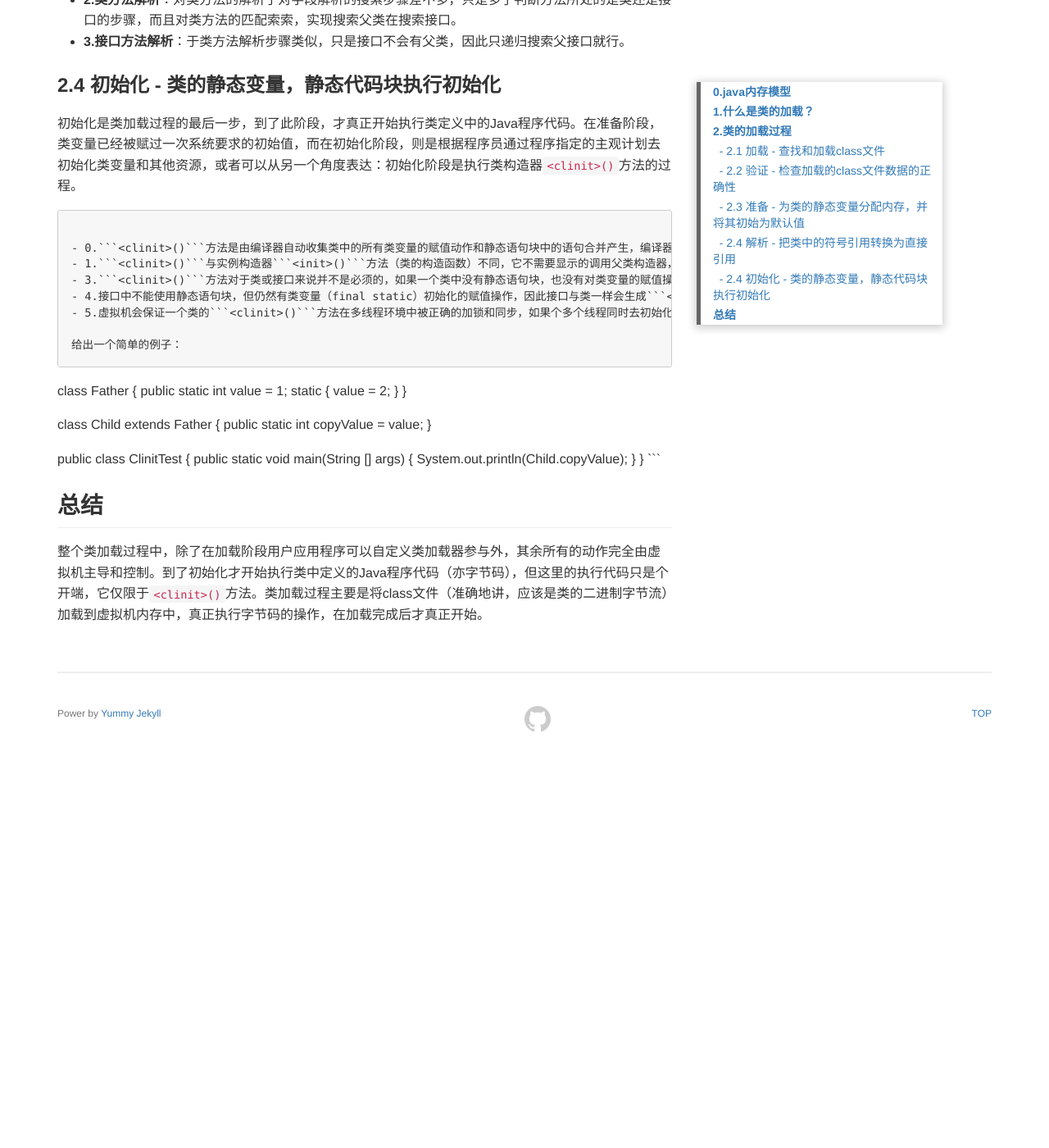
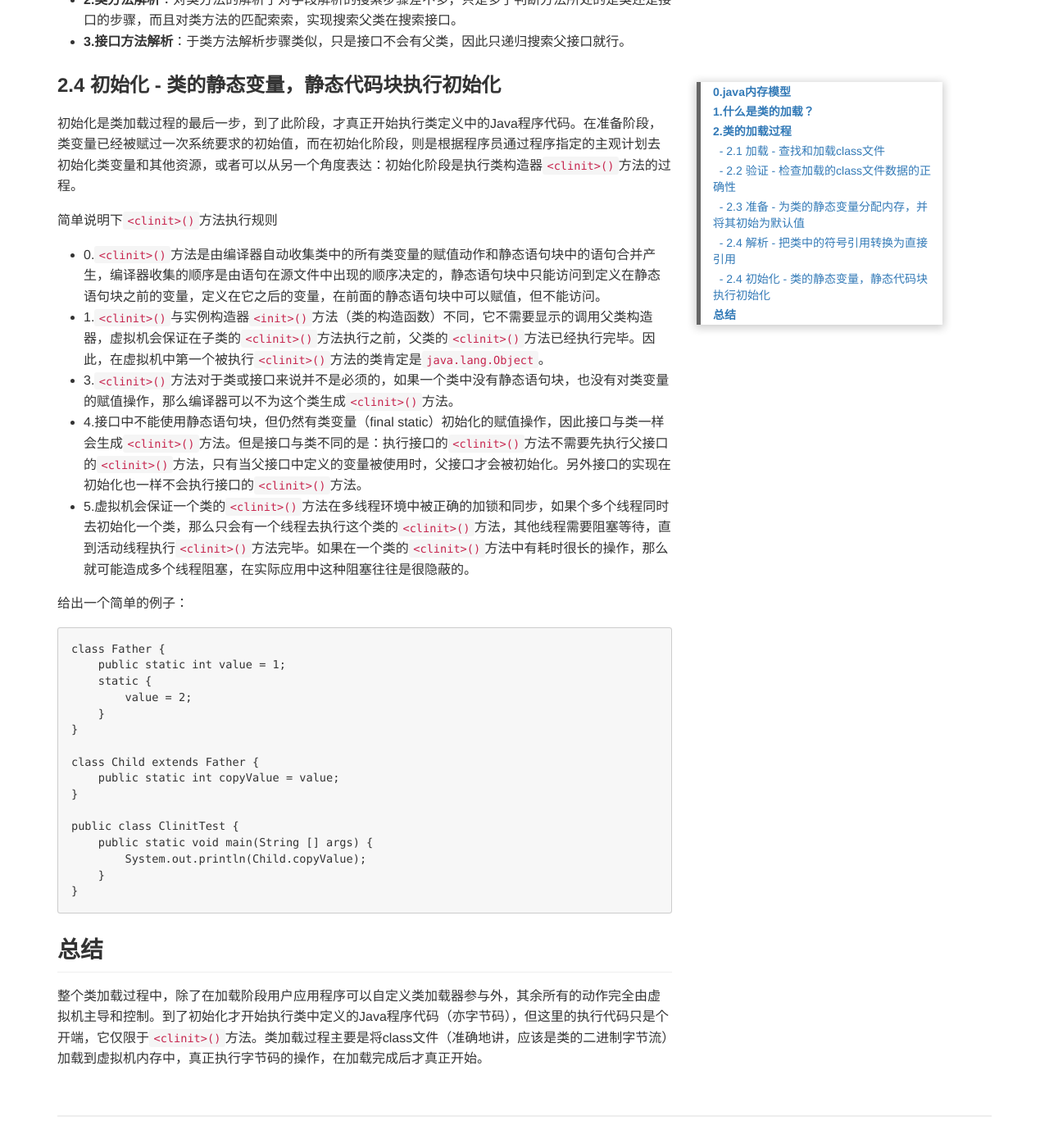
Before and after one commit to gaoxinzhong1992/niubility.org.cn, a Jekyll site: the page built from _posts/2019-08-17-Java-class-loding-machine-made.md, in a window 1280 px wide and 1400 px high, scrolled down 5388 px. Shown: the whole window at 82% size. Built offline with Jekyll 4.4.1, drawn with Linux system fonts in a browser that asks for light colours; a script that is not in the unit is left out; before the commit the page ends 6289 px from its top, so only the background shows below that.

Commit message:
fix csss

````diff
--- a/_posts/2019-08-17-Java-class-loding-machine-made.md
+++ b/_posts/2019-08-17-Java-class-loding-machine-made.md
@@ -129,7 +129,7 @@ public class StaticTest {
 
 初始化是类加载过程的最后一步，到了此阶段，才真正开始执行类定义中的Java程序代码。在准备阶段，类变量已经被赋过一次系统要求的初始值，而在初始化阶段，则是根据程序员通过程序指定的主观计划去初始化类变量和其他资源，或者可以从另一个角度表达：初始化阶段是执行类构造器```<clinit>()```方法的过程。
 
-```<clinit>()```方法执行规则
+简单说明下```<clinit>()```方法执行规则
 
 - 0.```<clinit>()```方法是由编译器自动收集类中的所有类变量的赋值动作和静态语句块中的语句合并产生，编译器收集的顺序是由语句在源文件中出现的顺序决定的，静态语句块中只能访问到定义在静态语句块之前的变量，定义在它之后的变量，在前面的静态语句块中可以赋值，但不能访问。
 - 1.```<clinit>()```与实例构造器```<init>()```方法（类的构造函数）不同，它不需要显示的调用父类构造器，虚拟机会保证在子类的```<clinit>()```方法执行之前，父类的```<clinit>()```方法已经执行完毕。因此，在虚拟机中第一个被执行```<clinit>()```方法的类肯定是```java.lang.Object```。
@@ -138,6 +138,7 @@ public class StaticTest {
 - 5.虚拟机会保证一个类的```<clinit>()```方法在多线程环境中被正确的加锁和同步，如果个多个线程同时去初始化一个类，那么只会有一个线程去执行这个类的```<clinit>()```方法，其他线程需要阻塞等待，直到活动线程执行```<clinit>()```方法完毕。如果在一个类的```<clinit>()```方法中有耗时很长的操作，那么就可能造成多个线程阻塞，在实际应用中这种阻塞往往是很隐蔽的。
 
 给出一个简单的例子：
+
 ```
 class Father {
     public static int value = 1;
````
